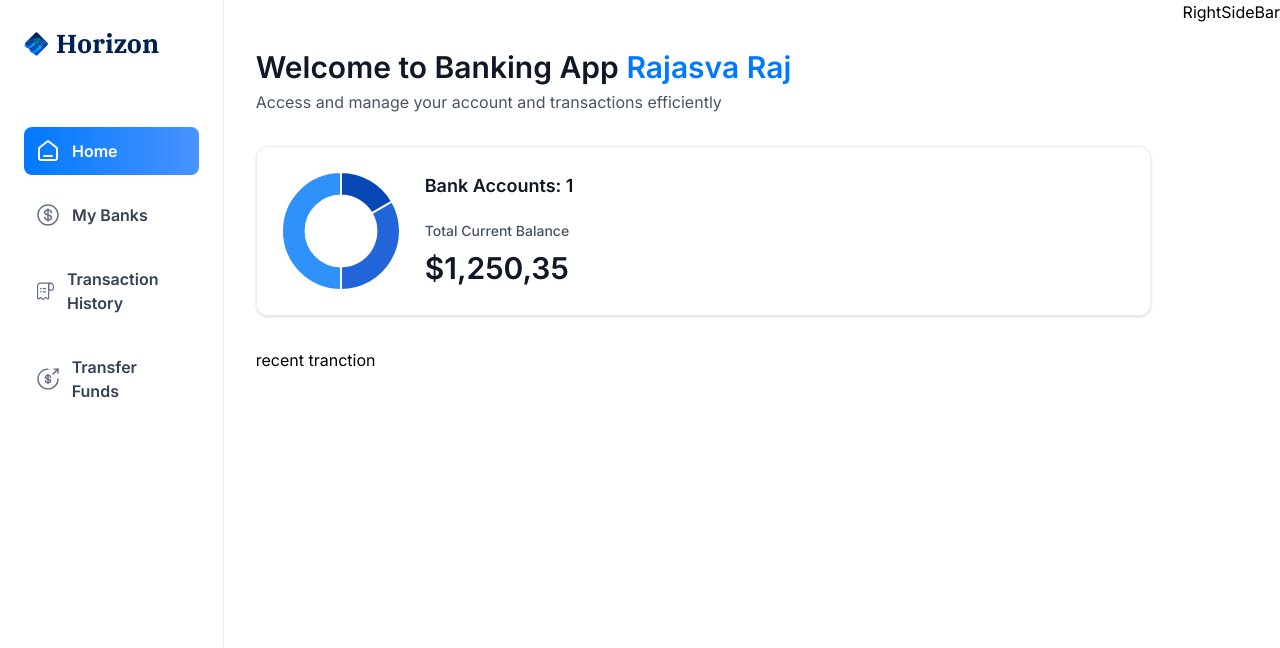
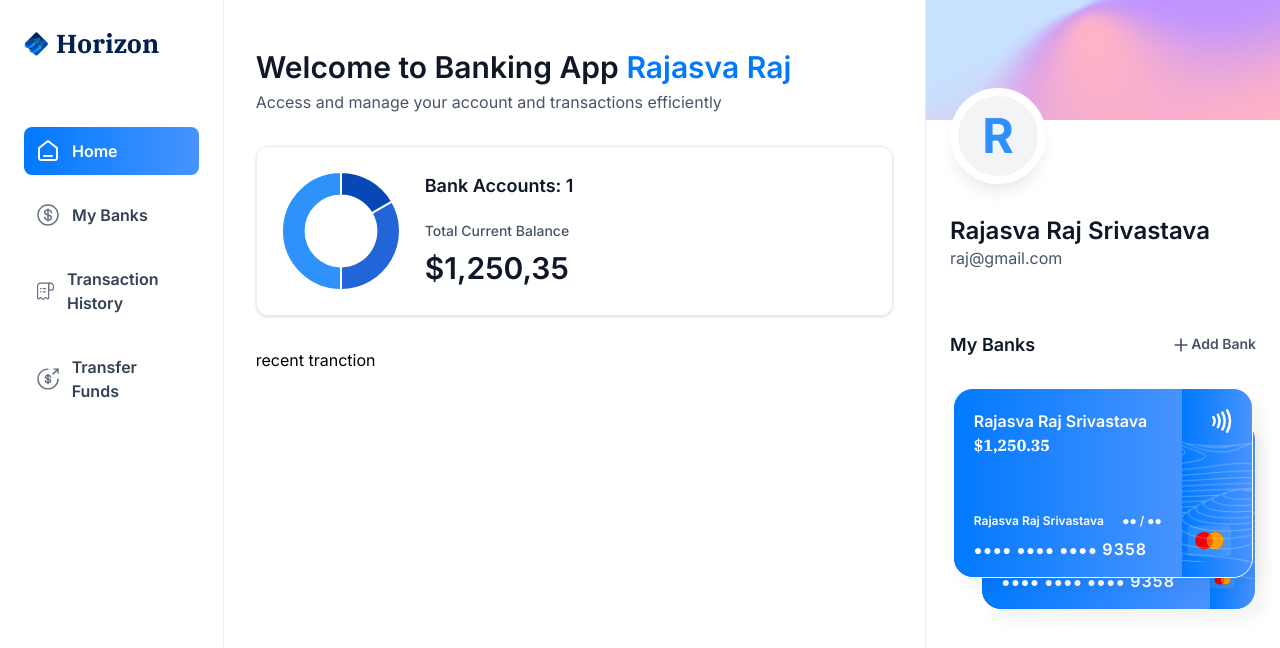
Before and after one commit to Rajasva-Raj-CODE/Banking-App-with-Finance-Management-Dashboard, a Next.js app: page / in a window 1280 px wide. Shown: the top 648 px of the page. Built offline with nearby package versions, Linux system fonts and the light colour scheme.

Commit message:
cards done

```diff
--- a/app/(root)/page.tsx
+++ b/app/(root)/page.tsx
@@ -4,7 +4,7 @@
 import React from 'react'
 
 const Home = () => {
-    const loggedIn = { firstName: 'Rajasva Raj' }
+    const loggedIn = { firstName: 'Rajasva Raj',lastName:"Srivastava", email:"raj@gmail.com"}
     return (
         <section className='home'>
             <div className='home-content'>
@@ -23,7 +23,11 @@
                 </header>
                 recent  tranction
             </div>
-            <RightSideBar />
+            <RightSideBar
+             user={loggedIn}
+             transactions={[]}
+             banks={[{currentBalance:1250.35},{currentBalance:2450.35}]}
+            />
         </section>
     )
 }
--- /dev/null
+++ b/components/BankCard.tsx
@@ -0,0 +1,46 @@
+import { formatAmount } from '@/lib/utils'
+import Image from 'next/image'
+import Link from 'next/link'
+import React from 'react'
+
+const BankCard = ({ account, userName, showBalance }: CreditCardProps) => {
+  return (
+    <div className='flex flex-col'>
+      <Link href="/" className='bank-card'>
+        <div className='bank-card_content'>
+          <div>
+            <h1 className='text-16 font-semibold text-white'>
+              {account.name || userName}
+            </h1>
+            <p className='font-ibm-plex-serif font-black text-white'>
+              {formatAmount(account.currentBalance)}
+            </p>
+          </div>
+          <article className='flex flex-col gap-2 '>
+            <div className='flex justify-between'>
+              <h1 className='text-12 font-semibold text-white'>
+                {userName}
+              </h1>
+              <h2 className='text-12 font-semibold text-white'>
+                ●● / ●●
+              </h2>
+            </div>
+            <p className='text-14 font-semibold tracking-[1.1px] text-white'>
+              ●●●● ●●●● ●●●● <span className='text-16'>
+                9358
+              </span>
+            </p>
+          </article>
+        </div>
+        <div className='bank-card_icon'>
+          <Image src="/icons/Paypass.svg" width={20} height={24} alt="pay" />
+          <Image src="/icons/mastercard.svg" width={45} height={32} alt="mastercard"  className='ml-5'/>
+        </div>
+        <Image src="/icons/lines.png" width={316} height={190} alt="lines" className='absolute top-0 left-0' />
+      </Link>
+      {/*COPY*/}
+    </div>
+  )
+}
+
+export default BankCard
--- a/components/RightSideBar.tsx
+++ b/components/RightSideBar.tsx
@@ -1,8 +1,58 @@
+import Image from 'next/image'
+import Link from 'next/link'
 import React from 'react'
+import BankCard from './BankCard'
 
-const RightSideBar = () => {
+const RightSideBar = ({ user, transactions, banks }: RightSidebarProps) => {
   return (
-    <div>RightSideBar</div>
+    <aside className='right-sidebar'>
+      <section className=' flex flex-col pb-8'>
+        <div className='profile-banner'/>
+        <div className='profile'>
+          <div className='profile-img'>
+            <span className='text-5xl font-bold text-blue-500'>{user.firstName[0]}</span>
+          </div>
+          <div className='profile-details'>
+            <h1 className='profile-name'>{user.firstName} {user.lastName}</h1>
+            <p className='profile-email'>{user.email}</p>
+          </div>
+        </div>
+      </section>
+
+      <section className='banks'>
+        <div className='flex w-full justify-between'>
+          <h2 className='header-2'>My Banks</h2>
+          <Link className='flex gap2' href="/">
+          <Image src="/icons/plus.svg" width={20} height={20} alt="plus" />
+          <h2 className='text-14 font-semibold text-gray-600'>Add Bank</h2>
+          </Link>
+        </div>
+
+        {banks?.length > 0 && (
+          <div className='relative flex flex-1 flex-col items-center justify-center gap-5'>
+             <div className='relative z-10'>
+              <BankCard
+              key={banks[0].$id}
+              account={banks[0]}
+              userName={`${user.firstName} ${user.lastName}`}
+              showBalance={false}
+              />
+             </div>
+             {banks[1] && (
+              <div className='absolute right-0 top-8 z-0 w-[90%]'>
+                <BankCard
+                key={banks[1].$id}
+                account={banks[1]}
+                userName={`${user.firstName} ${user.lastName}`}
+                showBalance={false}
+                />
+              </div>
+             )}
+          </div>
+        )}
+
+      </section>
+    </aside>
   )
 }
 
```
